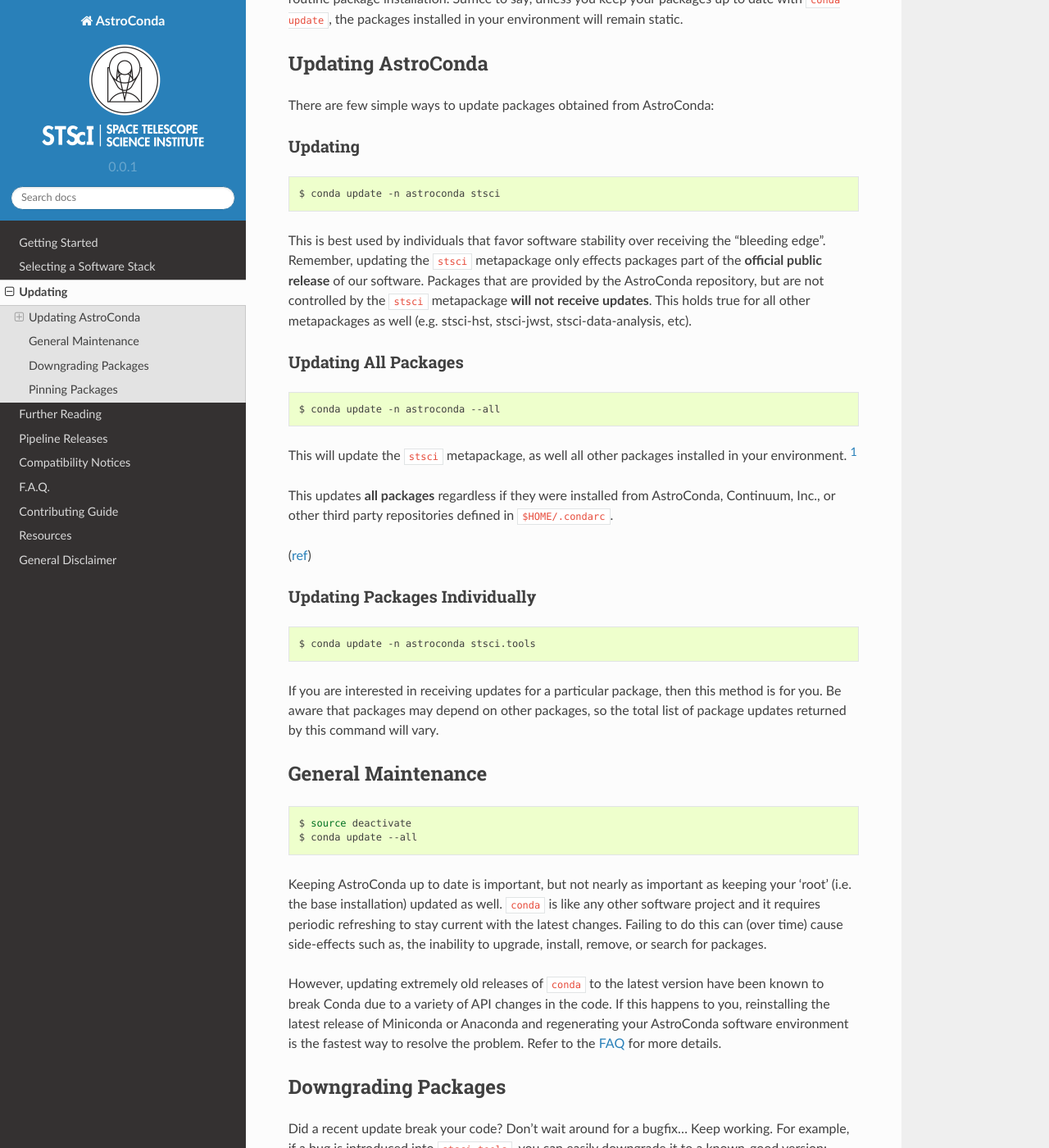
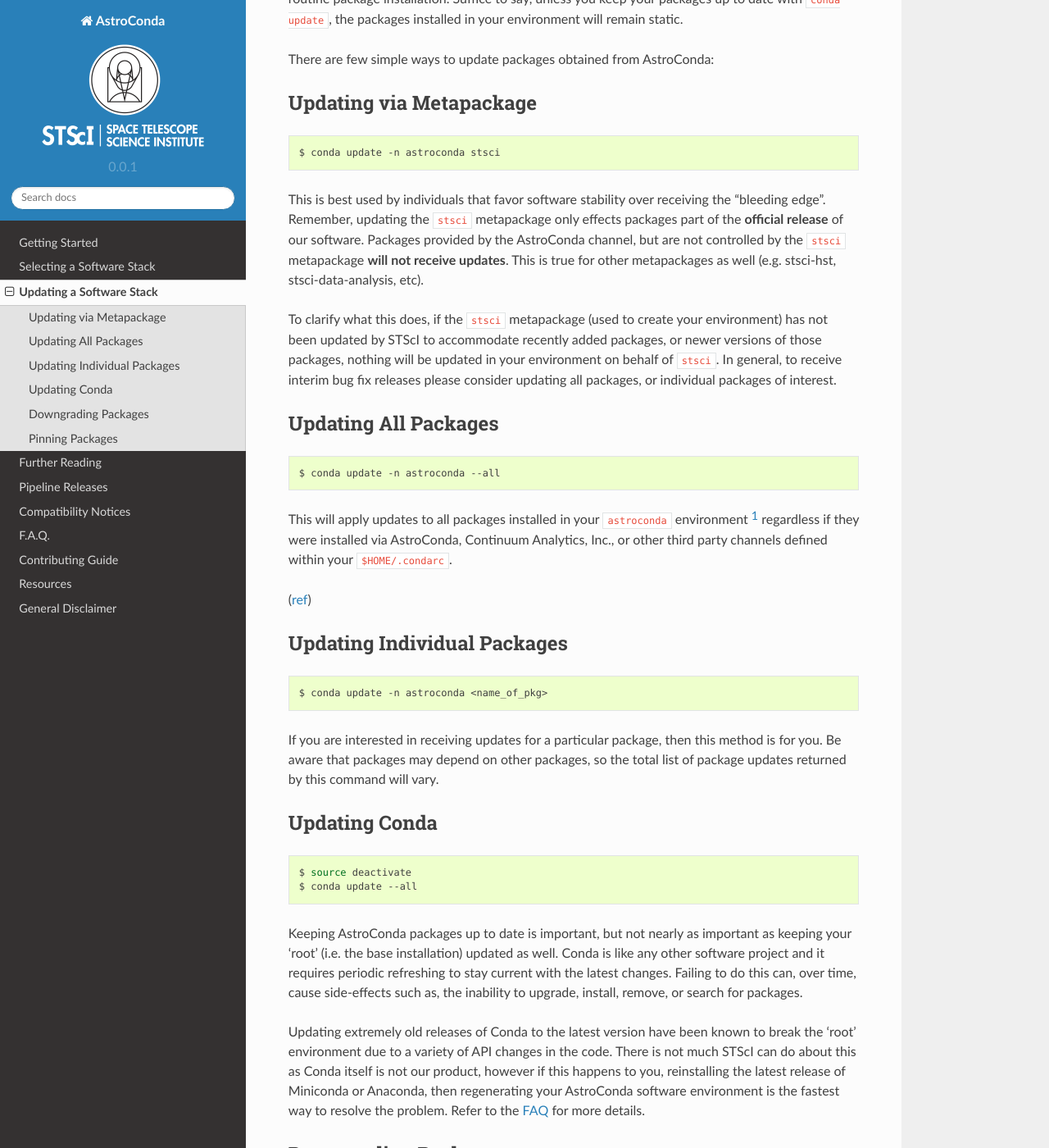
Before and after one commit to jhunkeler/astroconda, a Sphinx documentation site: the page built from source/updating.rst, in a window 1280 px wide and 1400 px high, scrolled down 197 px. Shown: the whole window at 82% size. Built offline with Sphinx 7.4.7 and the Read the Docs theme 2.0.0, drawn with Linux system fonts in a browser that asks for light colours; pages that are not in the unit, such as notebooks, are missing from menus; some of the changed text lies outside the part shown.

Commit message:
Rewording and beef-up clarity

```diff
--- a/source/updating.rst
+++ b/source/updating.rst
@@ -1,63 +1,60 @@
-********
-Updating
-********
+#########################
+Updating a Software Stack
+#########################
 
 Conda, will not automatically update unless a newer version of a package is detected during a routine package installation. Suffice to say, unless you keep your packages up to date with ``conda update``, the packages installed in your environment will remain static.
 
-Updating AstroConda
-===================
 
 There are few simple ways to update packages obtained from AstroConda:
 
-Updating
---------
+Updating via Metapackage
+========================
 
 .. code-block:: sh
 
     $ conda update -n astroconda stsci
 
-This is best used by individuals that favor software stability over receiving the "bleeding edge". Remember, updating the ``stsci`` metapackage only effects packages part of the **official public release** of our software. Packages that are provided by the AstroConda repository, but are not controlled by the ``stsci`` metapackage **will not receive updates**. This holds true for all other metapackages as well (e.g. stsci-hst, stsci-jwst, stsci-data-analysis, etc).
+This is best used by individuals that favor software stability over receiving the "bleeding edge". Remember, updating the ``stsci`` metapackage only effects packages part of the **official release** of our software. Packages provided by the AstroConda channel, but are not controlled by the ``stsci`` metapackage **will not receive updates**. This is true for other metapackages as well (e.g. stsci-hst, stsci-data-analysis, etc).
+
+To clarify what this does, if the ``stsci`` metapackage (used to create your environment) has not been updated by STScI to accommodate recently added packages, or newer versions of those packages, nothing will be updated in your environment on behalf of ``stsci``. In general, to receive interim bug fix releases please consider updating all packages, or individual packages of interest.
 
 Updating All Packages
----------------------
+=====================
 
 .. code-block:: sh
 
     $ conda update -n astroconda --all
 
-This will update the ``stsci`` metapackage, as well all other packages installed in your environment. [1]_
-
-This updates **all packages** regardless if they were installed from AstroConda, Continuum, Inc., or other third party repositories defined in ``$HOME/.condarc``.
+This will apply updates to all packages installed in your ``astroconda`` environment [1]_ regardless if they were installed via AstroConda, Continuum Analytics, Inc., or other third party channels defined within your ``$HOME/.condarc``.
 
 (`ref <http://conda.io/docs/using/pkgs.html#package-update>`__)
 
 
-Updating Packages Individually
-------------------------------
-
+Updating Individual Packages
+============================
 .. code-block:: sh
 
-    $ conda update -n astroconda stsci.tools
+    $ conda update -n astroconda <name_of_pkg>
 
 If you are interested in receiving updates for a particular package, then this method is for you. Be aware that packages may depend on other packages, so the total list of package updates returned by this command will vary.
 
 
-General Maintenance
-===================
+Updating Conda
+==============
 
 .. code-block:: sh
 
     $ source deactivate
     $ conda update --all
 
-Keeping AstroConda up to date is important, but not nearly as important as keeping your 'root' (i.e. the base installation) updated as well. ``conda`` is like any other software project and it requires periodic refreshing to stay current with the latest changes. Failing to do this can (over time) cause side-effects such as, the inability to upgrade, install, remove, or search for packages.
+Keeping AstroConda packages up to date is important, but not nearly as important as keeping your 'root' (i.e. the base installation) updated as well. Conda is like any other software project and it requires periodic refreshing to stay current with the latest changes. Failing to do this can, over time, cause side-effects such as, the inability to upgrade, install, remove, or search for packages.
 
-However, updating extremely old releases of ``conda`` to the latest version have been known to break Conda due to a variety of API changes in the code. If this happens to you, reinstalling the latest release of Miniconda or Anaconda and regenerating your AstroConda software environment is the fastest way to resolve the problem. Refer to the `FAQ <faq.html#how-do-i-reinstall-miniconda>`_ for more details.
+Updating extremely old releases of Conda to the latest version have been known to break the 'root' environment due to a variety of API changes in the code. There is not much STScI can do about this as Conda itself is not our product, however if this happens to you, reinstalling the latest release of Miniconda or Anaconda, then regenerating your AstroConda software environment is the fastest way to resolve the problem. Refer to the `FAQ <faq.html#how-do-i-reinstall-miniconda>`_ for more details.
 
 Downgrading Packages
 ====================
 
-Did a recent update break your code? Don't wait around for a bugfix... Keep working. For example, if a bug is introduced into ``stsci.tools``, you can easily downgrade it to a known-good version:
+Did a recent update break your code? For example, if a bug is introduced into ``stsci.tools``, you can, for example, easily downgrade it to a known-good version:
 
 .. code-block:: sh
 
@@ -65,7 +62,7 @@
     .  3.4.0                  py35_6  http://ssb.stsci.edu/astroconda/linux-64
     *  3.4.1                  py35_0  http://ssb.stsci.edu/astroconda/linux-64
 
-The ``*`` denotes the current version installed locally.
+The ``*`` denotes the current version installed locally, while the ``.`` indicates Conda has cached that version of the package on your hard drive for quick-use. No prefix implies the package is neither cached, nor installed.
 
 Now the only thing left to do, is to tell Conda to install the previous release of the package:
 
@@ -73,7 +70,7 @@
 
     $ conda install stsci.tools=3.4.0
 
-At this point you should be back in business.
+At this point you will prompted to downgrade the package and hopefully be back in business. However, if you find yourself in this predicament please send an email to help@stsci.edu describing the situtation in detail so that we may either begin working on a bug fix release to accommodate you, or offer alternative solutions the problem.
 
 (`ref <http://conda.io/docs/faq.html#managing-packages>`__)
 
```
